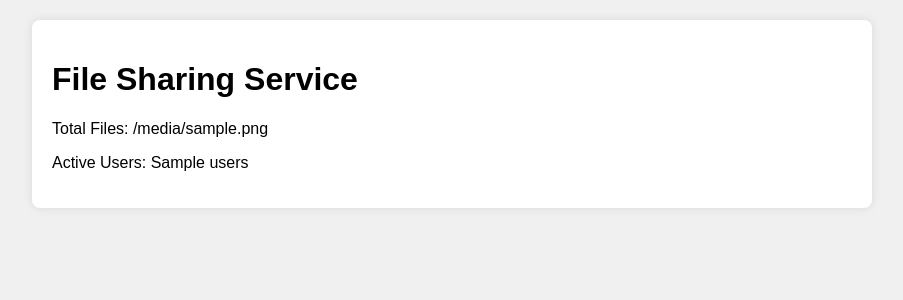
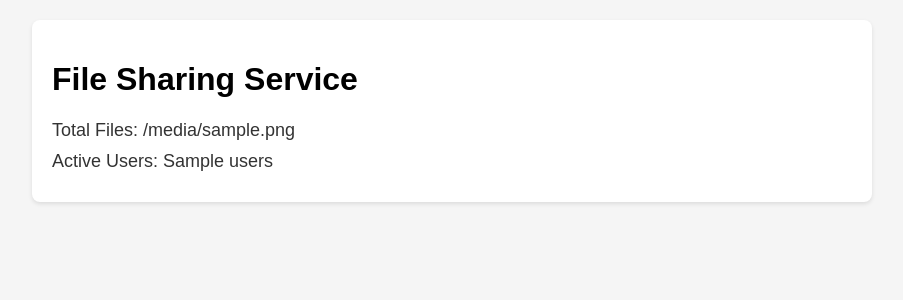
Before and after one commit to whoami847/File_shearing_Bot0, a Python web app: template bot/web/templates/index.html in a window 1280 px wide. Shown: the top 300 px of the page, without its empty margins (188-1091 px from the left). Run offline with Jinja, Linux system fonts and the light colour scheme; the template is opened without the code that fills it: most values are stand-ins (such as "Sample title", 1, 10 or a date in 2020).

Commit message:
Update style.css

```diff
--- a/bot/web/static/style.css
+++ b/bot/web/static/style.css
@@ -1,28 +1,20 @@
 body {
     font-family: Arial, sans-serif;
-    margin: 0;
-    padding: 20px;
-    background-color: #f0f0f0;
+    margin: 20px;
+    background-color: #f5f5f5;
 }
 
 .container {
     max-width: 800px;
     margin: 0 auto;
+    padding: 20px;
     background: white;
-    padding: 20px;
     border-radius: 8px;
-    box-shadow: 0 0 10px rgba(0,0,0,0.1);
+    box-shadow: 0 2px 4px rgba(0,0,0,0.1);
 }
 
-input[type="file"] {
-    margin: 20px 0;
+.stats p {
+    font-size: 18px;
+    color: #333;
+    margin: 10px 0;
 }
-
-button {
-    background: #007bff;
-    color: white;
-    padding: 10px 20px;
-    border: none;
-    border-radius: 4px;
-    cursor: pointer;
-  }
```
